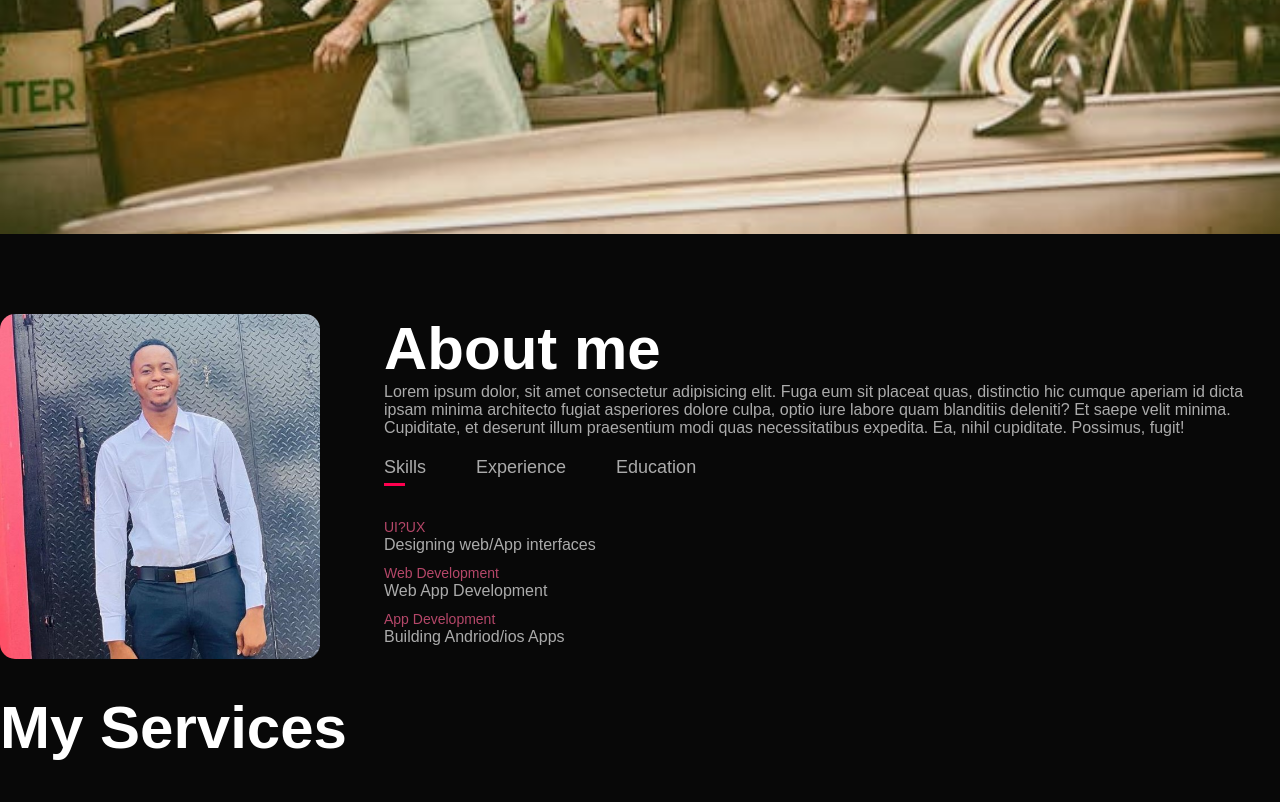
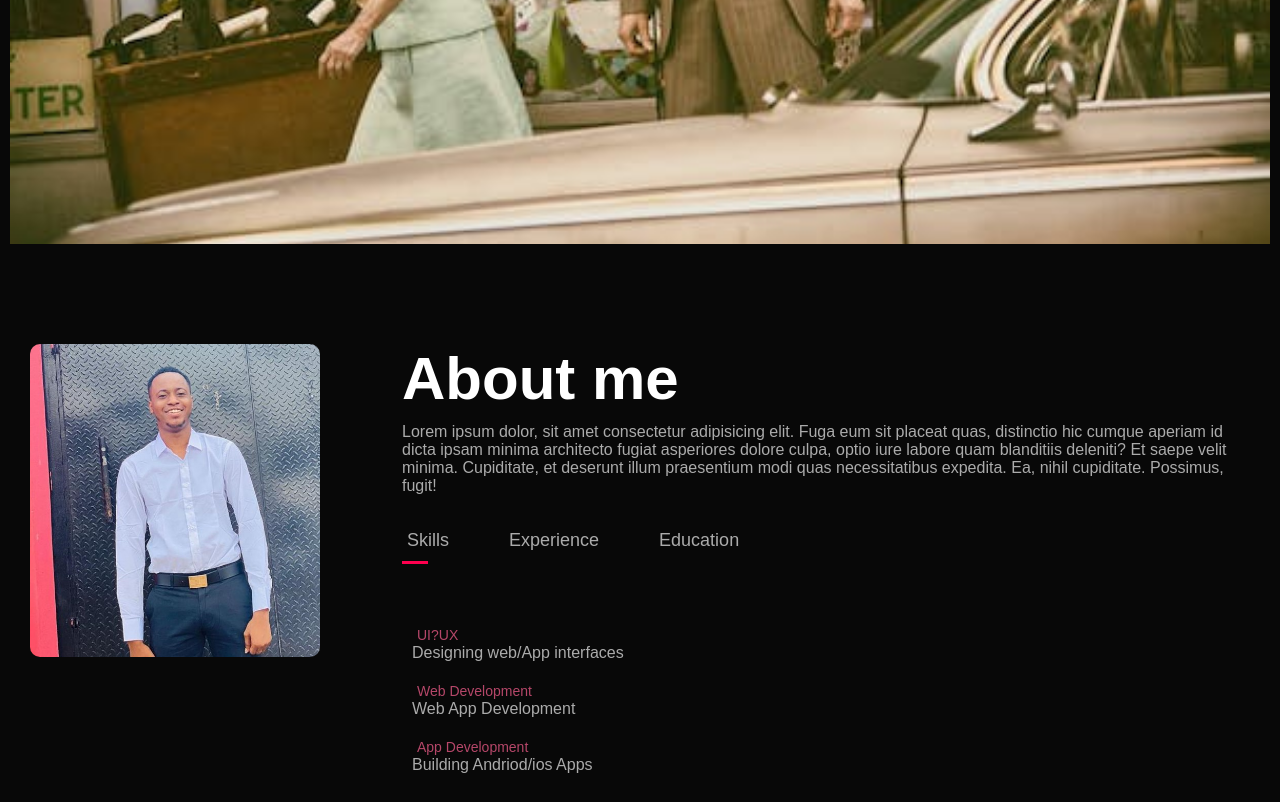
Before and after one commit to Sugarboy247/sugar-portfolio, a plain HTML site: page index.html in a window 1280 px wide. Shown: the part 566-1368 px from the top of the page. Drawn offline with Linux system fonts and the light colour scheme.

Commit message:
my second trier

```diff
--- a/style.css
+++ b/style.css
@@ -1,6 +1,6 @@
 *{
 margin: 0;
-padding: 0;
+padding: 5px;
 font-family: Arial, Helvetica, sans-serif;
 box-sizing: border-box;
 }
```
